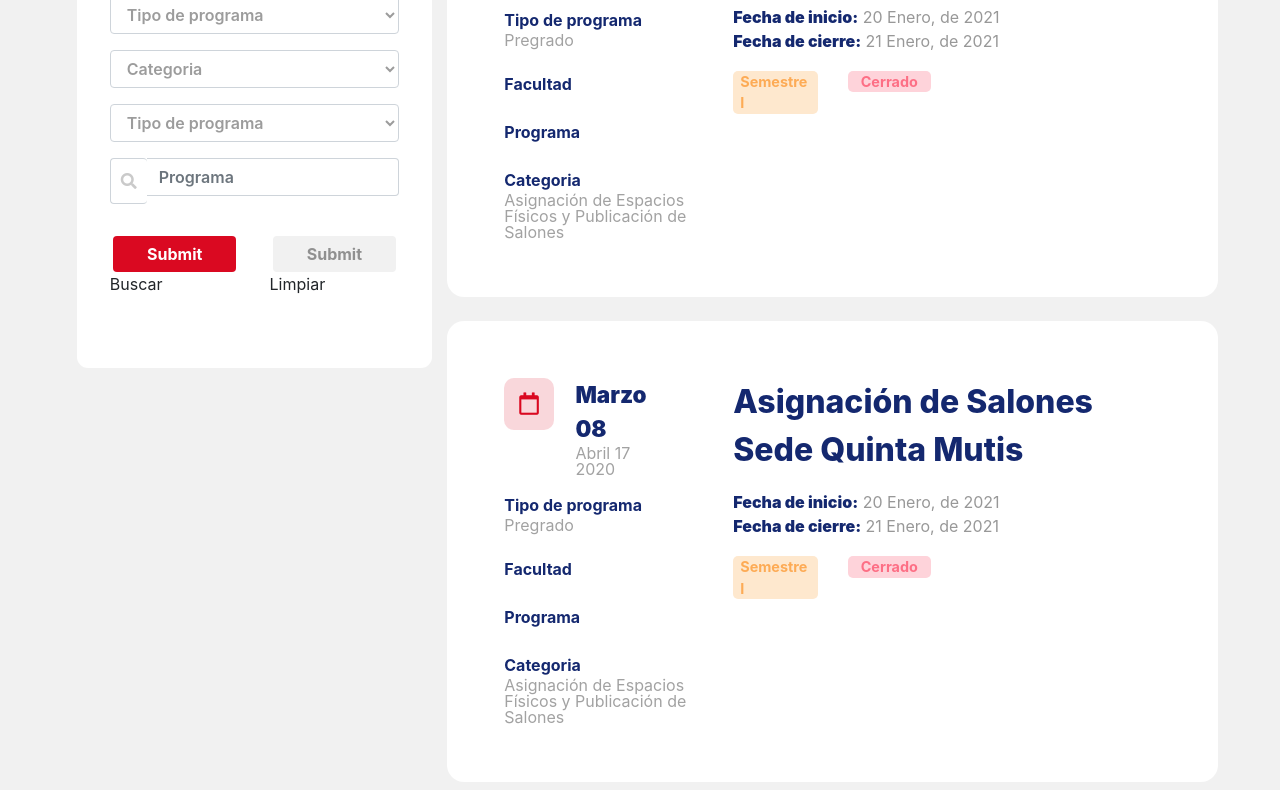
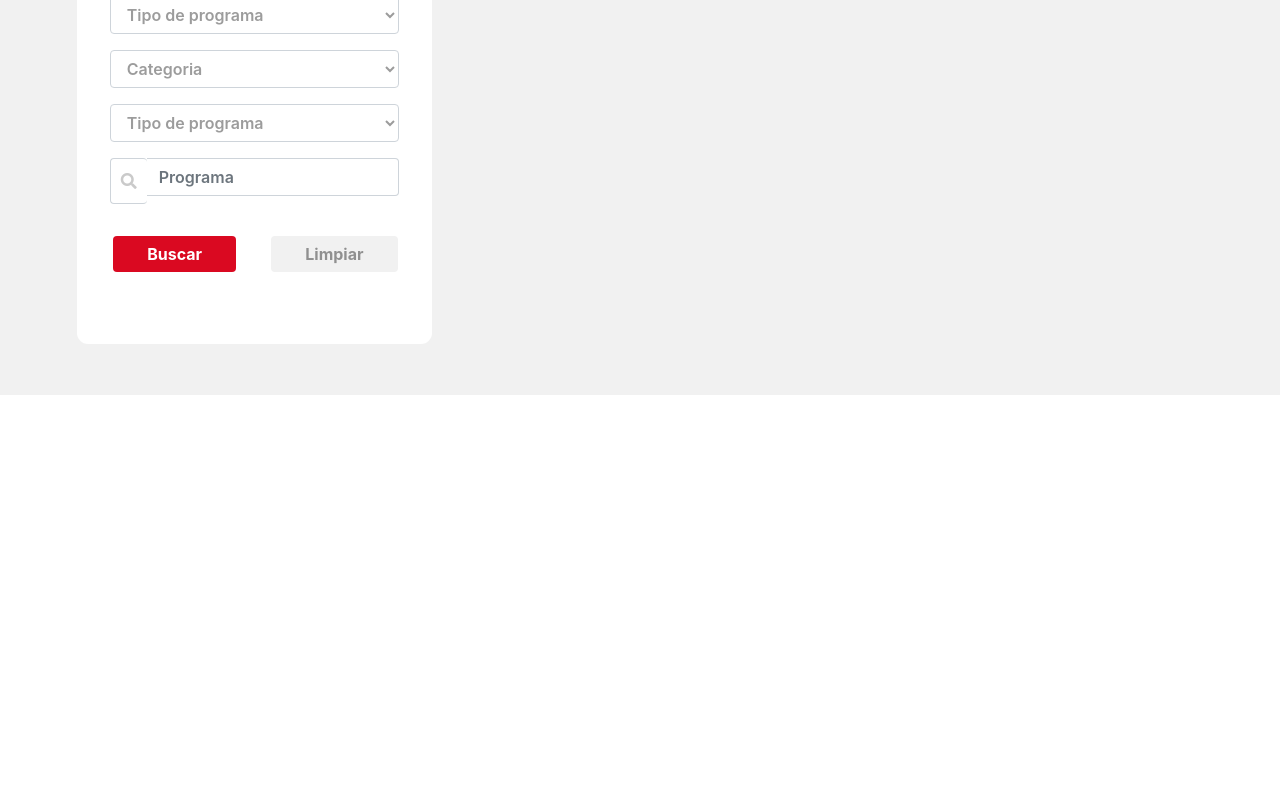
Before and after one commit to felipeeco/cronogramaVue, a plain HTML site: page pagina hecha con vie/vue.html in a window 1280 px wide. Shown: the part 757-1547 px from the top of the page. After the commit the page ends 1152 px from the top, so only its background shows below. Drawn offline with nearby package versions, Linux system fonts and the light colour scheme.

Commit message:
me hace falta el filtro

```diff
--- a/pagina hecha con vie/codigo.js
+++ b/pagina hecha con vie/codigo.js
@@ -1,6 +1,17 @@
-// funciones javascript
-
-
+//funciones
+function estadoFunction(date){
+    var dateObj = new Date();
+    var month = dateObj.getUTCMonth() + 1; //months from 1-12
+    var day = dateObj.getUTCDate();
+    var year = dateObj.getUTCFullYear();
+    var fechaActual = new Date(year + "-" + month + "-" + day);
+    var fechaInicioEvento = new Date(date);
+    if(fechaInicioEvento > fechaActual){
+        return true;
+    }else{
+        return false;
+    }
+}
 
 //componentes
 Vue.component('actividades', {
@@ -16,12 +27,16 @@ Vue.component('actividades', {
                                     <!--icono-->
                                 </i>
                             </div>
-                            <div class="col-md-10 col-lg-10 px-5"><strong class="titulo">Marzo 08</strong> <span>Abril 17 2020</span></div>
+                            <div class="col-md-10 col-lg-10 px-5">
+                                <strong class="titulo">{{ mes(item.fechaInicio) }} {{ dia(item.fechaInicio) }}</strong>
+                                <span>{{ mes(item.fechaFin) }} {{ dia(item.fechaFin) }} {{ year(item.fechaFin) }}</span>
+                            </div>
                         </div>
                         <div class="mt-3 txt">
                             <strong>Tipo de programa</strong> <span>{{ item.tipoPrograma }}</span><br />
                             <strong>Facultad</strong> <span>{{ item.facultad }}</span><br />
-                            <strong>Programa</strong> <span>{{ item.programa }}</span><br />
+                            <strong>Programa</strong>
+                            <span v-for="(elem, i) in item.programa.split(';')" v-bind:key="i">{{ elem }} <br /></span><br />
                             <strong>Categoria</strong> <span>{{ item.categoria }}</span>
                         </div>
                     </div>
@@ -56,7 +71,7 @@ Vue.component('actividades', {
                         -->
                         <div class="row">
                             <div class="col-lg-3 Semestre_uno"><a href="">{{ item.periodo }}</a></div>
-                            <div class="col-lg-3 Cerrado"><a href="">Cerrado</a></div>
+                            <div class="col-lg-3 Cerrado"><a href="">{{ estado(item.fechaFin) }}</a></div>
                         </div>
                     </div>
                 </div>
@@ -67,7 +82,7 @@ Vue.component('actividades', {
         ...Vuex.mapState(['actividades','programas']),
     },
     methods: {
-        year(date) {
+        year(date){
             return date.substring(0, 4);
         },
         mes(date){
@@ -112,6 +127,18 @@ Vue.component('actividades', {
         },
         dia(date){
             return date.substring(8);
+        },
+        estado(date){
+            if(estadoFunction(date)){
+                return "Abierto";
+            }else{
+                return "Cerrado";
+            }
+        },
+        programasMethod(programas){
+           if(programas){
+            return programas.replaceAll(";", "\ns");
+           }
         }
     }
 });
@@ -119,18 +146,24 @@ Vue.component('actividades', {
 //VueEx
 const store = new Vuex.Store({
     state: {
-        actividadesSinFiltro: [],
+        actividadesPrimerFiltro: [],
         actividades: [],
         programas: []
     },
     mutations: {
         llamarJsonMutation(state, llamarJsonAction){
-            state.actividadesSinFiltro = llamarJsonAction.Nueva_estructura_proveedor;
+
             state.programas = llamarJsonAction.BD_programas;
-            state.actividades = state.actividadesSinFiltro;
 
-            console.log(state.actividades);
-        }
+            //filtro por eventos cerrados y abiertos
+            llamarJsonAction.Nueva_estructura_proveedor.forEach( item => {
+                if(estadoFunction(item.fechaFin)){
+                    state.actividadesPrimerFiltro.push(item);
+                }
+            });
+
+            state.actividades = state.actividadesPrimerFiltro.sort((a, b) => parseFloat(a.fechaInicio) - parseFloat(b.fechaInicio));
+        },
     },
     actions: {
         llamarJson: async function({ commit }){
@@ -145,7 +178,7 @@ const store = new Vuex.Store({
 new Vue({
     el: '#caja-vue',
     store: store,
-    created() {
+    created(){
         this.$store.dispatch('llamarJson');
-      }
+    }
 });
--- a/pagina hecha con vie/vue.html
+++ b/pagina hecha con vie/vue.html
@@ -168,10 +168,10 @@
 							 </div>
 							 <div class="form-group row">
 								<div class="col-md-6">
-								   <input class="btn btn-primary" type="submit">Buscar</input>
+								   <input class="btn btn-primary" type="submit" value="Buscar" />
 								</div>
 								<div class="col-md-6">
-								   <input class="btn btn-primary Limpiar" type="submit">Limpiar</input>
+								   <input class="btn btn-primary Limpiar" type="submit" value="Limpiar" />
 								</div>
 							 </div>
 						  </div>
```
